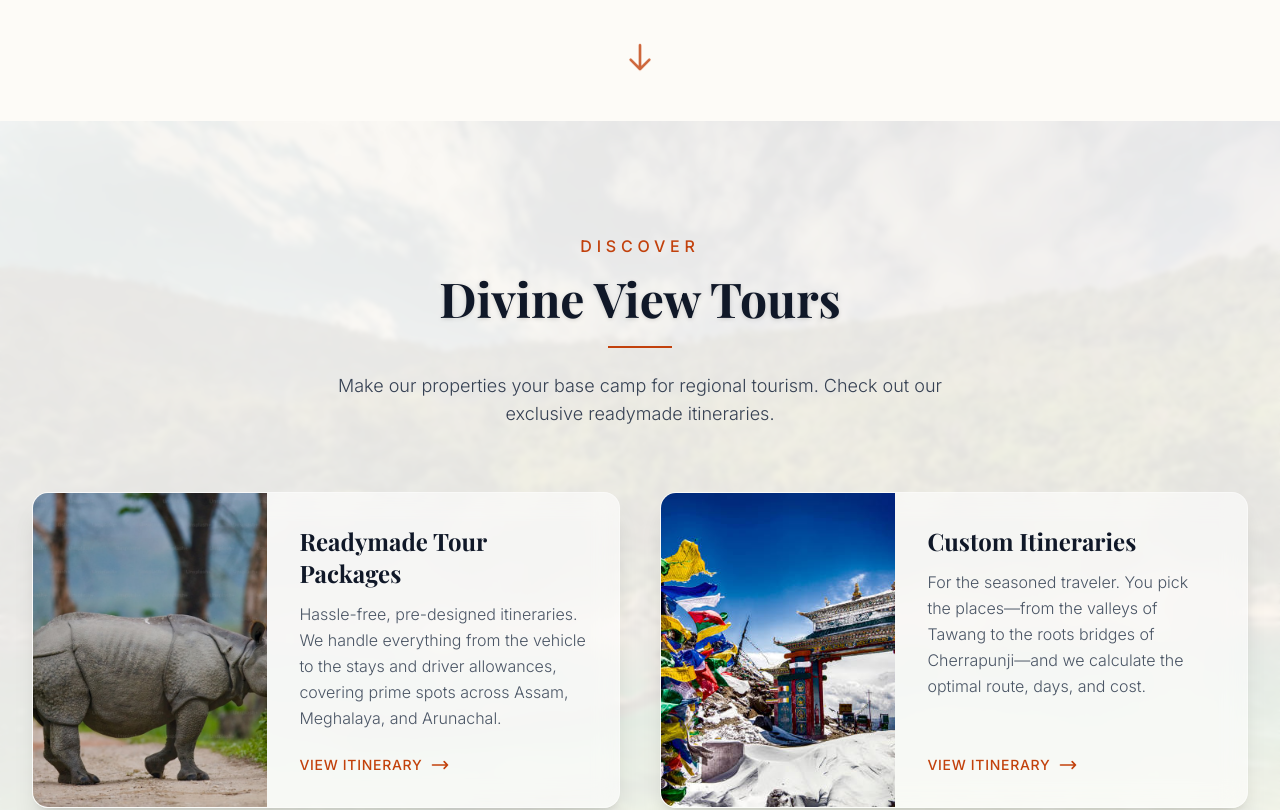
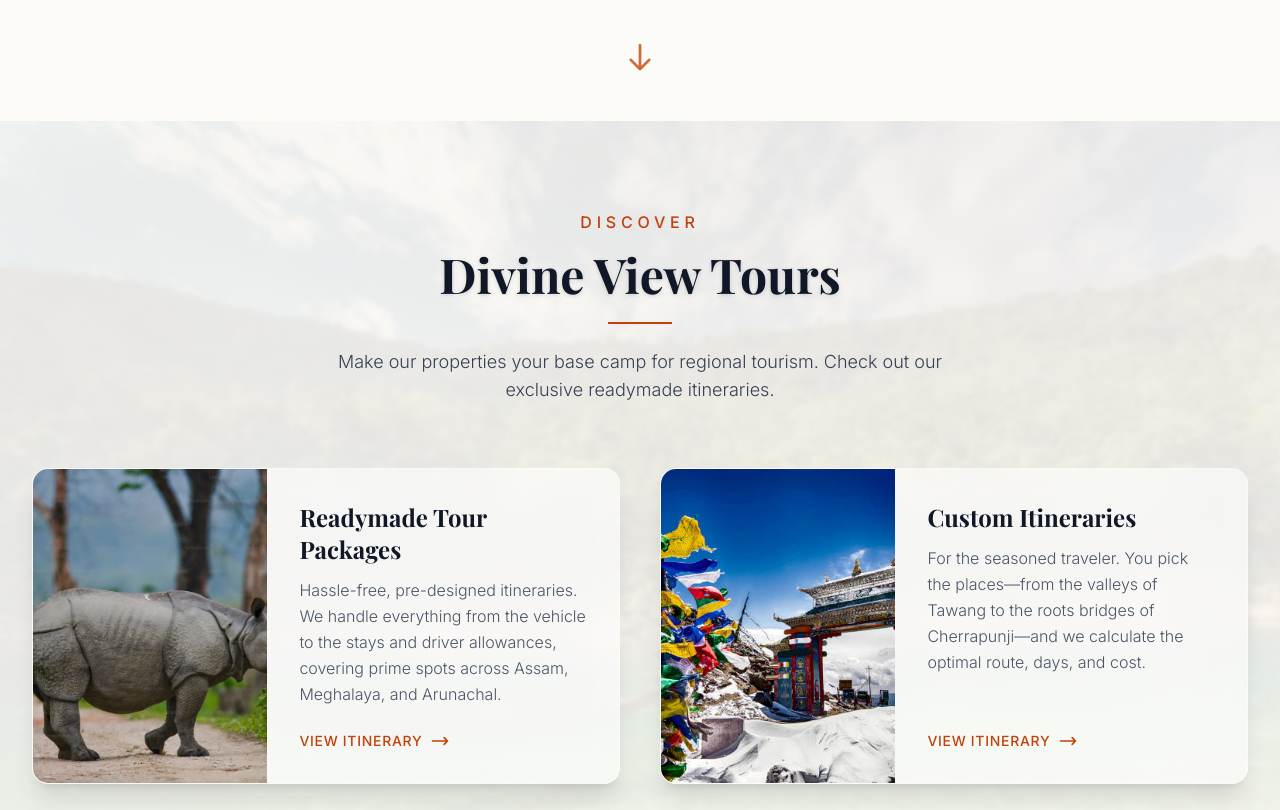
Before and after one commit to bijeshsingha/divineview, a Next.js app: page / in a window 1280 px wide. Shown: the part 1480-2290 px from the top of the page. Built offline with nearby package versions, Linux system fonts and the light colour scheme; a web font is replaced by a local one.

Commit message:
Fix Explore arrow spacing on mobile view

```diff
--- a/src/components/Explore.tsx
+++ b/src/components/Explore.tsx
@@ -17,7 +17,7 @@ const PACKAGES = [
 
 export default function Explore() {
   return (
-    <section id="explore" className="relative min-h-screen flex items-center justify-center bg-[url('/images/tours-bg.jpg')] bg-fixed bg-cover bg-center py-20">
+    <section id="explore" className="relative min-h-screen flex items-center justify-center bg-[url('/images/tours-bg.jpg')] bg-fixed bg-cover bg-center pt-20 pb-32">
 
       {/* Light elegant overlay for parallax effect */}
       <div className="absolute inset-0 bg-[#FDFBF7]/90 backdrop-blur-[2px] z-0" />
```
